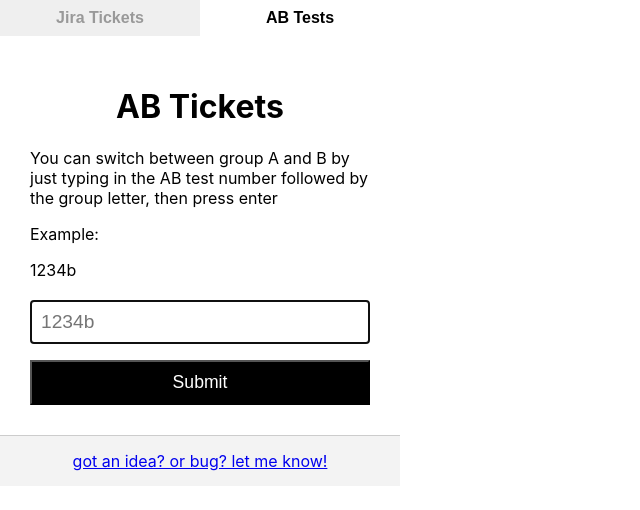
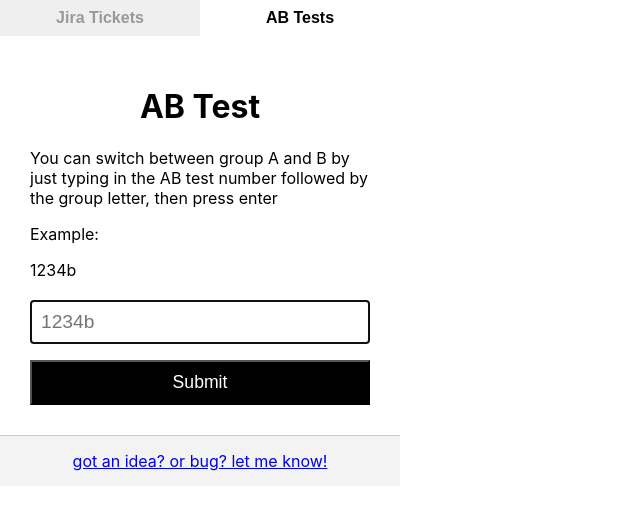
Before and after one commit to levelingup/jira-chrome-extension, a React (Create React App) app: page / in a window 1280 px wide. Both pictures are taken after a click on the button "AB Tests". Shown: the top 510 px of the page, without its empty margins (0-640 px from the left). Built offline with nearby package versions, Linux system fonts and the light colour scheme.

Commit message:
update title

```diff
--- a/src/App.js
+++ b/src/App.js
@@ -140,7 +140,7 @@
         )}
         {activeTab === 'ab-tests' && (
           <div className='App-main ab-tests'>
-            <h1>AB Tickets</h1>
+            <h1>AB Test</h1>
             <div className='App-ab-info'>
             <p>You can switch between group A and B by just typing in the AB test number followed by the group letter, then press enter</p>
             <p>Example:</p>
```
